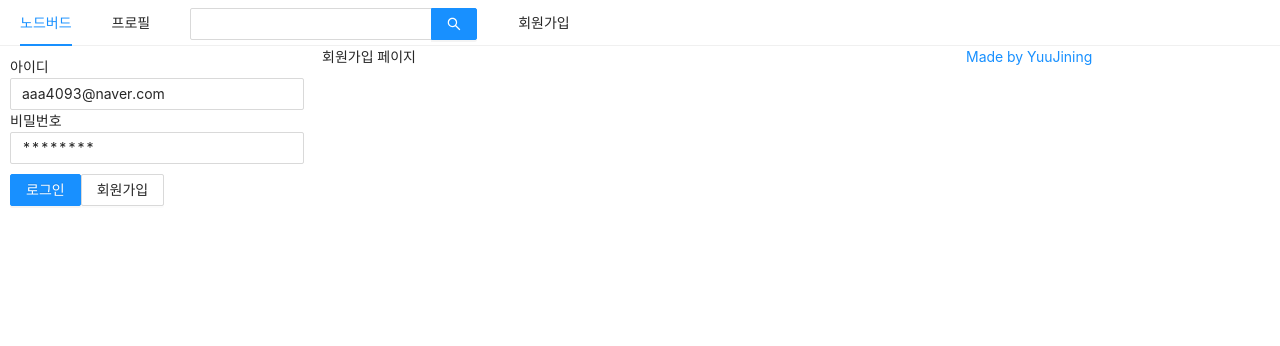
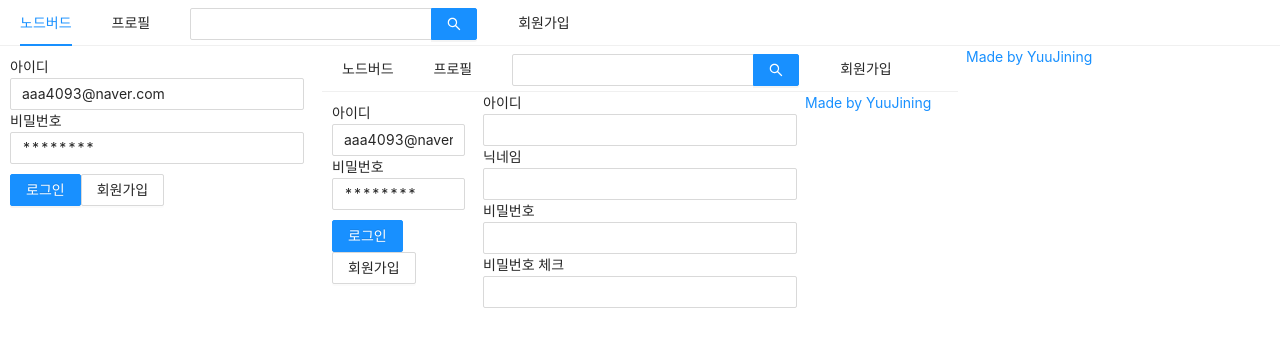
Before and after one commit to YuuJining/NodeBird, a Next.js app in the folder prepare/front/: page /signup in a window 1280 px wide. Shown: the top 346 px of the page. Built offline with nearby package versions, Linux system fonts and the light colour scheme.

Commit message:
2021/04/14 커스텀 훅

```diff
--- /dev/null
+++ b/prepare/front/hooks/useInput.js
@@ -0,0 +1,9 @@
+import { useState, useCallback } from 'react';
+
+export default (initialValue = null) => {
+    const [value, setValue] = useState(initialValue);
+    const handler = useCallback((e) => {
+        setValue(e.target.value);
+    }, []);
+    return [value, handler];
+}
--- a/prepare/front/pages/signup.js
+++ b/prepare/front/pages/signup.js
@@ -1,17 +1,75 @@
-import React from 'react';
+import React, { useCallback,useState } from 'react';
 import AppLayout from '../components/Applayout';
+import useInput from '../hooks/useInput';
 import Head from 'next/head';
+import { Form, Input } from 'antd';
 
 const Signup = () => {
-    return (
-        <>
+    const onSubmit = useCallback(()=>{
+
+    }, [])
+
+    const [id, onChangeId] = useInput('');
+    const [password, onChangePassword] = useInput('');
+    const [nickname, onChangeNickname] = useInput('');
+    const [passwordCheck, setPasswordCheck] = useState('');
+    const [passwordError, setPasswordError] = useState(false);
+
+    const onChangePasswordCheck = useCallback((e)=> {
+        setPasswordCheck(e.target.value);
+        setPasswordError(e.target.value !== password);
+    },[password])
+
+     return (
+        <AppLayout>
             <Head>
                 <title>회원가입 | NodeBird</title>
             </Head>
             <AppLayout>
-                <div>회원가입 페이지</div>
+                <Form onFinish={onSubmit}>
+                <div>
+                    <label htmlFor="user-id">아이디</label>
+                    <br />
+                    <Input
+                        name="user-id"
+                        value={id}
+                        onChange={onChangeId}
+                        required
+                    />
+                </div>
+                <div>
+                    <label htmlFor="user-nickname">닉네임</label>
+                    <br />
+                    <Input
+                        name="user-nickname"
+                        value={nickname}
+                        onChange={onChangeNickname}
+                        required
+                    />
+                </div>
+                <div>
+                    <label htmlFor="user-password">비밀번호</label>
+                    <br />
+                    <Input
+                        name="user-password"
+                        value={password}
+                        onChange={onChangePassword}
+                        required
+                    />
+                </div>
+                <div>
+                    <label htmlFor="user-passowrd-check">비밀번호 체크</label>
+                    <br />
+                    <Input
+                        name="user-password-check"
+                        value={passwordCheck}
+                        onChange={onChangePasswordCheck}
+                        required
+                    />
+                </div>
+                </Form>
             </AppLayout>
-        </>
+        </AppLayout>
     );
 };
 
```
